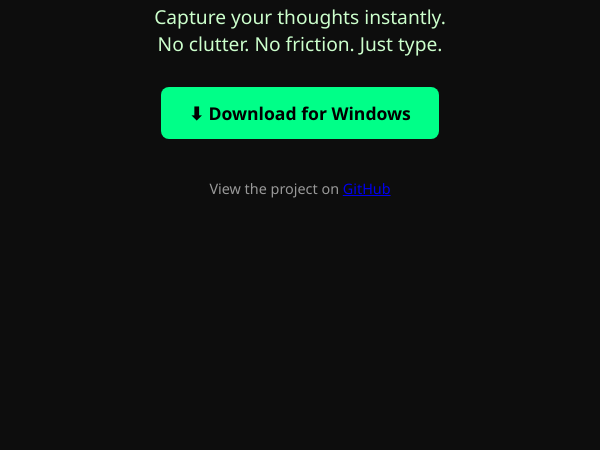
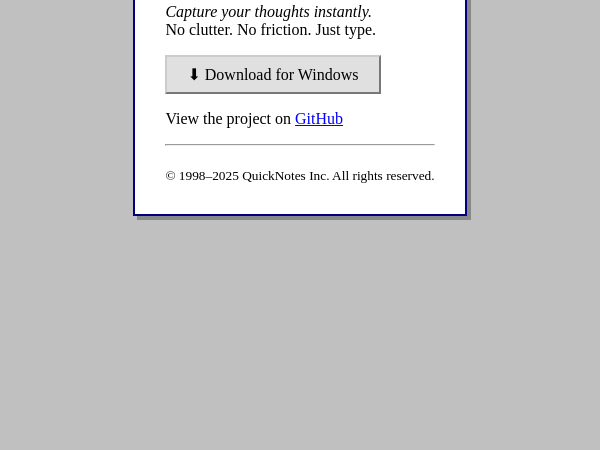
Before and after one commit to manvirsingh1716/QuickNotes, an Electron app: page docs/index.html in a window 600 px wide. Shown: the part 350-800 px from the top of the page. Drawn offline with Linux system fonts and the light colour scheme.

Commit message:
retro stylling

```diff
--- a/docs/index.html
+++ b/docs/index.html
@@ -7,18 +7,30 @@
   <link rel="stylesheet" href="style.css" />
 </head>
 <body>
-  <div class="container">
-    <h1>📝 QuickNotes</h1>
-    <p class="subtitle">Capture your thoughts instantly.<br> No clutter. No friction. Just type.</p>
+  <table class="page">
+    <tr>
+      <td>
+        <h1>QuickNotes</h1>
+        <hr>
+        <p><em>Capture your thoughts instantly.</em><br>
+        No clutter. No friction. Just type.</p>
 
-    <a class="btn" href="https://github.com/manvirsingh1716/QuickNotes/releases/download/v1.0.0/quicknotes-win32-x64.zip">
-        ⬇ Download for Windows
-    </a>
+        <p>
+          <a href="https://github.com/manvirsingh1716/QuickNotes/releases/download/v1.0.0/quicknotes-win32-x64.zip">
+            <button>⬇ Download for Windows</button>
+          </a>
+        </p>
 
+        <p>
+          View the project on <a href="https://github.com/manvirsingh1716/QuickNotes">GitHub</a>
+        </p>
 
-    <p class="footer">
-      View the project on <a href="https://github.com/manvirsingh1716/QuickNotes">GitHub</a>
-    </p>
-  </div>
+        <hr>
+        <footer>
+          <small>© 1998–2025 QuickNotes Inc. All rights reserved.</small>
+        </footer>
+      </td>
+    </tr>
+  </table>
 </body>
 </html>
--- a/docs/style.css
+++ b/docs/style.css
@@ -1,50 +1,52 @@
 body {
+  background-color: #c0c0c0;
+  font-family: "Times New Roman", serif;
+  color: #000;
   margin: 0;
-  font-family: 'Segoe UI', sans-serif;
-  background: #0d0d0d;
-  color: #e0ffe0;
+  padding: 0;
+}
+
+.page {
+  width: 100%;
+  height: 100vh;
   display: flex;
   justify-content: center;
   align-items: center;
-  height: 100vh;
-  text-align: center;
 }
 
-.container {
+td {
+  background: #fff;
+  padding: 30px;
+  border: 2px solid #000080;
   max-width: 600px;
-  padding: 20px;
+  box-shadow: 4px 4px #888;
 }
 
 h1 {
-  font-size: 3rem;
-  color: #00ff88;
+  font-size: 32px;
+  color: #000080;
   margin-bottom: 10px;
 }
 
-.subtitle {
-  font-size: 1.2rem;
-  margin-bottom: 30px;
-  color: #cfc;
+a {
+  color: blue;
+  text-decoration: underline;
 }
 
-.btn {
-  text-decoration: none;
-  background: #00ff88;
-  color: #000;
-  padding: 14px 28px;
-  font-size: 1.1rem;
-  border-radius: 8px;
-  font-weight: bold;
-  display: inline-block;
-  transition: background 0.2s ease;
+button {
+  font-family: inherit;
+  font-size: 1rem;
+  padding: 8px 20px;
+  border: 2px outset #ccc;
+  background: #e0e0e0;
+  cursor: pointer;
 }
 
-.btn:hover {
-  background: #00cc66;
+button:hover {
+  background: #d0d0d0;
 }
 
-.footer {
-  margin-top: 40px;
-  font-size: 0.9rem;
-  color: #999;
+footer {
+  text-align: center;
+  margin-top: 20px;
 }
```
